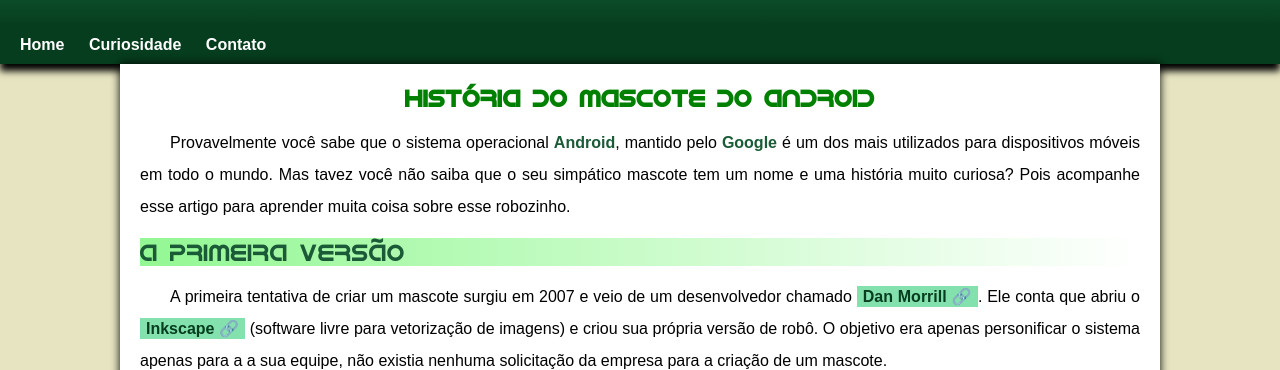
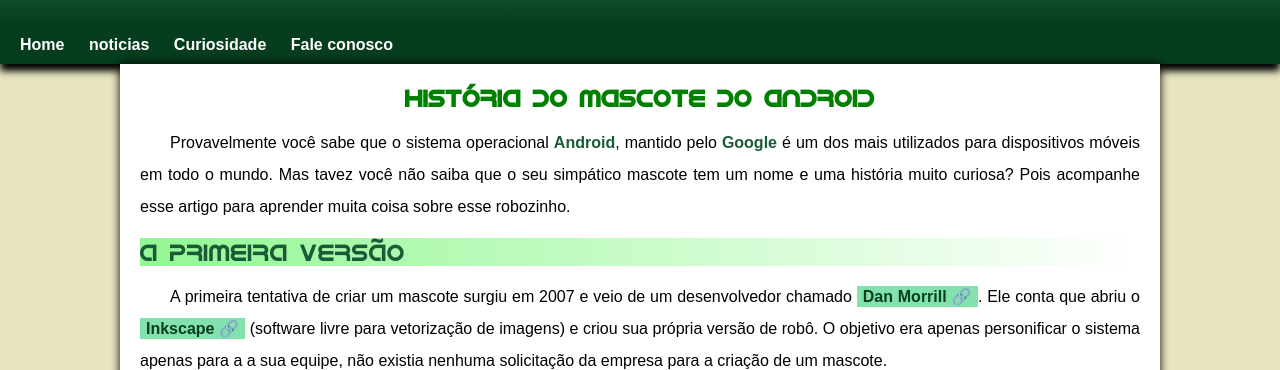
Before and after one commit to henriquecesar0824/html-css, a plain HTML site: page exercicios/desafio04/index.html in a window 1280 px wide. Shown: the part 164-534 px from the top of the page. Drawn offline with Linux system fonts and the light colour scheme; files whose address does not match are found by name.

Commit message:
noticias

```diff
--- a/exercicios/desafio04/index.html
+++ b/exercicios/desafio04/index.html
@@ -15,12 +15,13 @@
   </header>
   <nav>
         <a class="linkb" href="#home" target="_self">Home</a>
+        <a class="linkb" href="#noticias">noticias</a>
         <a class="linkb" href="#curiosidade" target="_self">Curiosidade</a>
-        <a class="linkb" href="#faleconosco" target="_self">Contato</a>
+        <a class="linkb" href="#faleconosco" target="_self">Fale conosco</a>
   </nav>
       <main>
         <article>
-          <h1>História do Mascote do Android</h1>
+          <h1 id="noticias">História do Mascote do Android</h1>
           <p>Provavelmente você sabe que o sistema operacional <strong>Android</strong>, mantido pelo <strong>Google</strong> é um dos mais utilizados para dispositivos móveis em todo o mundo. Mas tavez você não saiba que o seu simpático mascote tem um nome e uma história muito curiosa? Pois acompanhe esse artigo para aprender muita coisa sobre esse robozinho.</p>
           <h2>A primeira versão</h2>
           <p>A primeira tentativa de criar um mascote surgiu em 2007 e veio de um desenvolvedor chamado <a href="https://danmorrill.org/" target="_blank">Dan Morrill 🔗</a>. Ele conta que abriu o <a href="https://inkscape.org/pt-br/" target="_blank">Inkscape 🔗</a> (software livre para vetorização de imagens) e criou sua própria versão de robô. O objetivo era apenas personificar o sistema apenas para a a sua equipe, não existia nenhuma solicitação da empresa para a criação de um mascote.</p>
```
Also changed, not shown: exercicios/desafio04/fonte/IDroid.otf (renamed from exercicios/desafio04/IDroid.otf).
